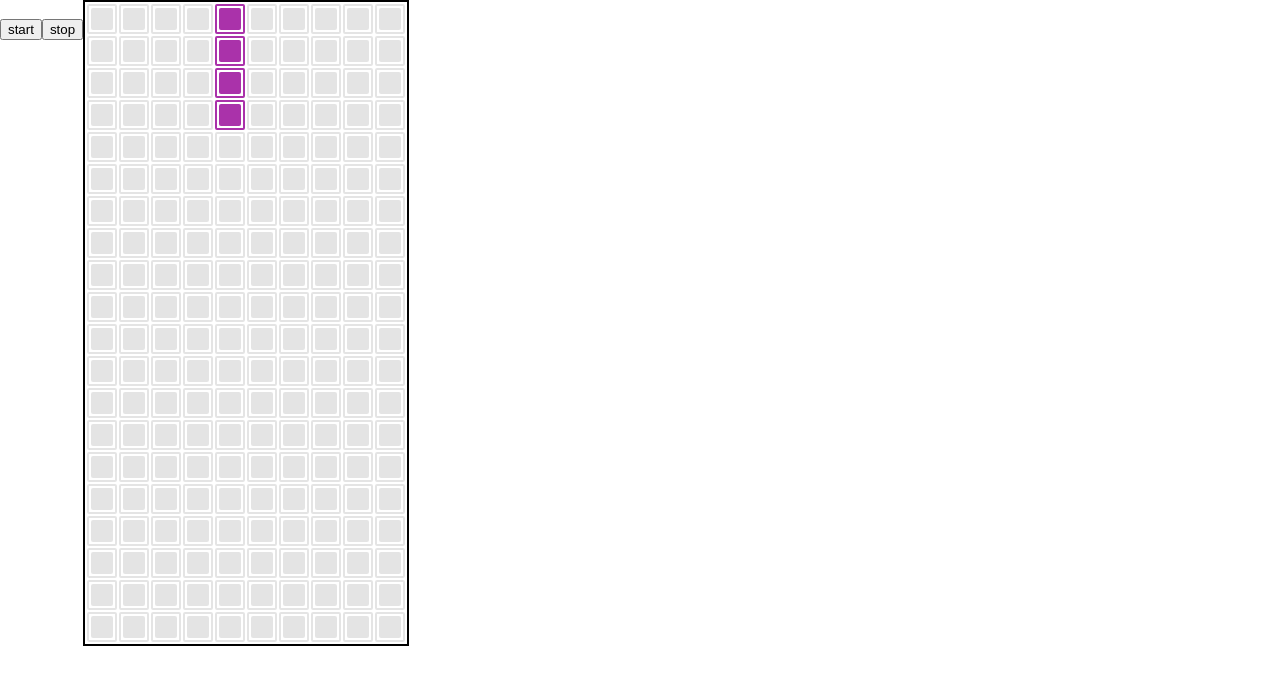
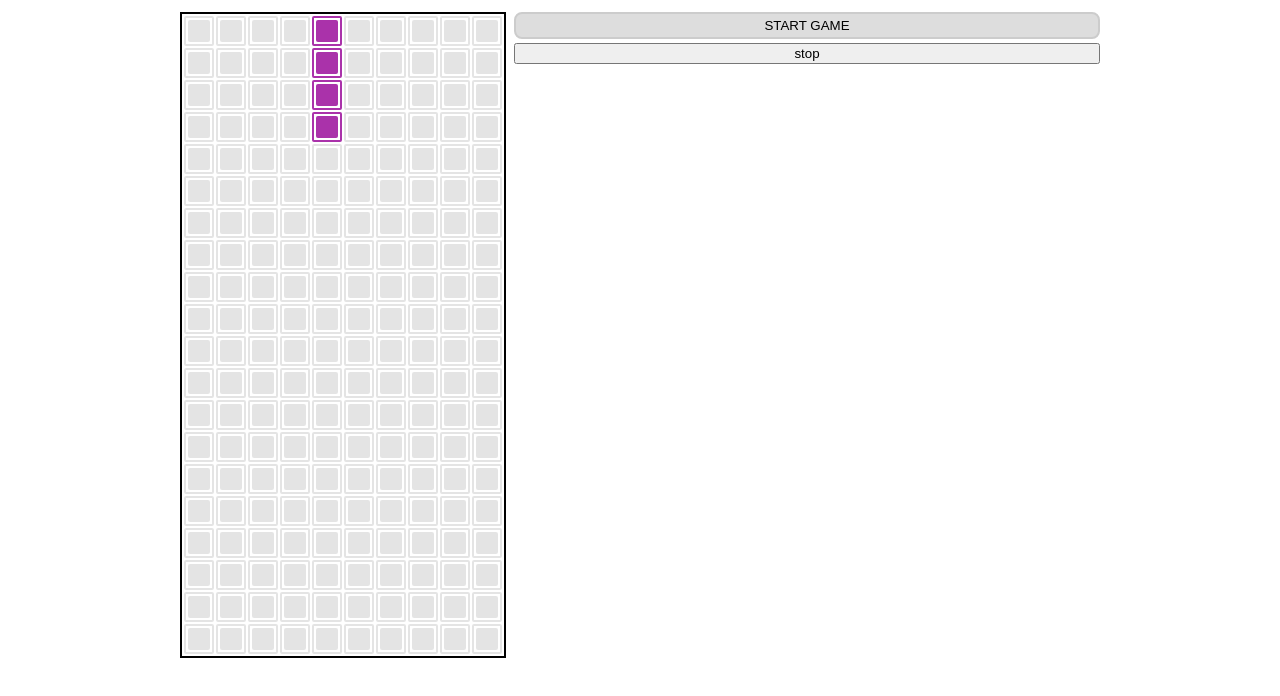
Before and after one commit to rogeriomattos/tetris-react, a React (Create React App) app: page / in a window 1280 px wide. Shown: the top 696 px of the page. Built offline with nearby package versions, Linux system fonts and the light colour scheme.

Commit message:
Criando botáo de start

```diff
--- a/src/components/Game/index.tsx
+++ b/src/components/Game/index.tsx
@@ -2,7 +2,8 @@ import { useGame } from "../../hooks/useGame";
 import Display from "../Display";
 import { GameContext } from '../../context/game';
 import { UserKeyCapture } from "../UserKeyCapture";
-
+import { StartButton } from "../StartButton";
+import { Container, GamePanel } from "./styles";
 
 const GameComponent = () => {
     const game = useGame();
@@ -12,9 +13,13 @@ const GameComponent = () => {
             game
         }}>
             <UserKeyCapture>
-                <button onClick={game.start}>start</button>
-                <button onClick={game.stop}>stop</button>
-                <Display />
+                <Container>
+                    <Display />
+                    <GamePanel>
+                        <StartButton />
+                        <button onClick={game.stop}>stop</button>
+                    </GamePanel>
+                </Container>
             </UserKeyCapture>
         </GameContext.Provider>
     );
--- /dev/null
+++ b/src/components/Game/styles.ts
@@ -0,0 +1,16 @@
+import styled from "styled-components";
+
+export const Container = styled.div`
+    display: flex;
+    gap: 8px;
+    max-width: 920px;
+    margin: 0 auto;
+    padding: 12px;
+`;
+
+export const GamePanel = styled.div`
+    display: flex;
+    flex-direction: column;
+    gap: 4px;
+    width: 100%;
+`;
--- /dev/null
+++ b/src/components/StartButton/index.tsx
@@ -0,0 +1,11 @@
+import { useContext } from 'react';
+import { GameContext } from '../../context/game';
+import { Button } from './styles';
+
+export const StartButton = () => {
+    const { game } = useContext(GameContext);
+
+    return (
+        <Button onClick={game.start}>start game</Button>
+    );
+}
--- /dev/null
+++ b/src/components/StartButton/styles.ts
@@ -0,0 +1,14 @@
+import styled from "styled-components";
+
+export const Button = styled.button`
+    border-radius: 8px;
+    padding: 4px 8px;
+    text-transform: uppercase;
+    width: 100%;
+    background: #ddd;
+    border: 2px solid #ccc;
+    cursor: pointer;
+    &:hover {
+        opacity: .8;
+    }
+`;
--- a/src/hooks/useGame.ts
+++ b/src/hooks/useGame.ts
@@ -7,7 +7,7 @@ import { useStage } from "./useStage";
 
 export const useGame = () => {
     const { player, updatePlayerPos, resetPlayer, setPlayerCollided } = usePlayer();
-    const { stage } = useStage(player);
+    const { stage, reactStage } = useStage(player);
     const [dropTime, setDropTime] = useState<number|null>(null);
 
     const drop = () => {
@@ -44,6 +44,8 @@ export const useGame = () => {
 
     const start = () => {
         setDropTime(Times.Initial);
+        reactStage();
+        resetPlayer();
     };
 
     const stop = () => {
--- a/src/hooks/useStage.ts
+++ b/src/hooks/useStage.ts
@@ -29,7 +29,10 @@ export const useStage = (player:Player) => {
 
     useEffect(() => updateStage(), [player]);
 
+    const reactStage = () => setStage(emptyGame);
+
     return {
-        stage
+        stage,
+        reactStage,
     };
 }
--- a/src/utlis/tetraminios.ts
+++ b/src/utlis/tetraminios.ts
@@ -2,7 +2,7 @@ import { BlockTypes } from "../enums/blockTypes";
 
 const { EMPTY, FILLED } = BlockTypes;
 
-export const TETROMINOS: tetraminioList = {
+export const TETRAMINiOS: tetraminioList = {
     I: {
         shape: [
             [
@@ -98,7 +98,7 @@ export const TETROMINOS: tetraminioList = {
 export const getRandomTetramino = () => {
     const possibilities:Array<'Z'|'I'|'S'|'L'|'J'|'O'|'T'> = ['Z', 'I','J','L','O','S','T'];
 
-    const index = Math.floor(Math.random() * 6);
+    const index = Math.floor(Math.random() * 7);
 
-    return  TETROMINOS[possibilities[index]];
+    return  TETRAMINiOS[possibilities[index]];
 }
```
